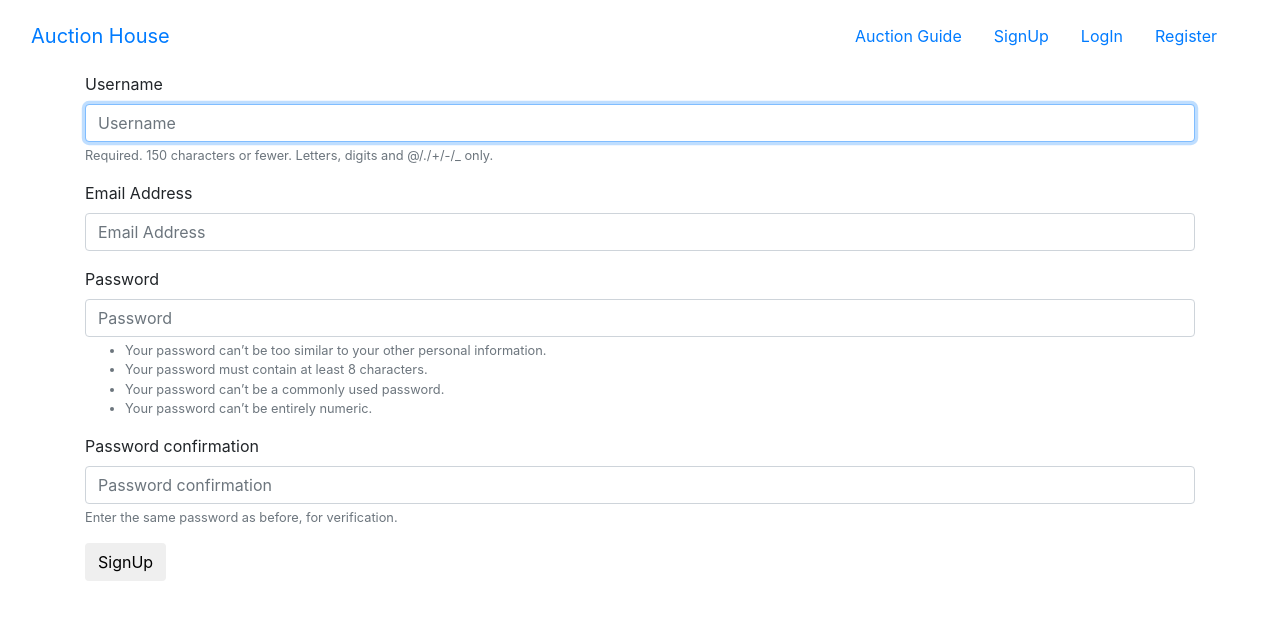
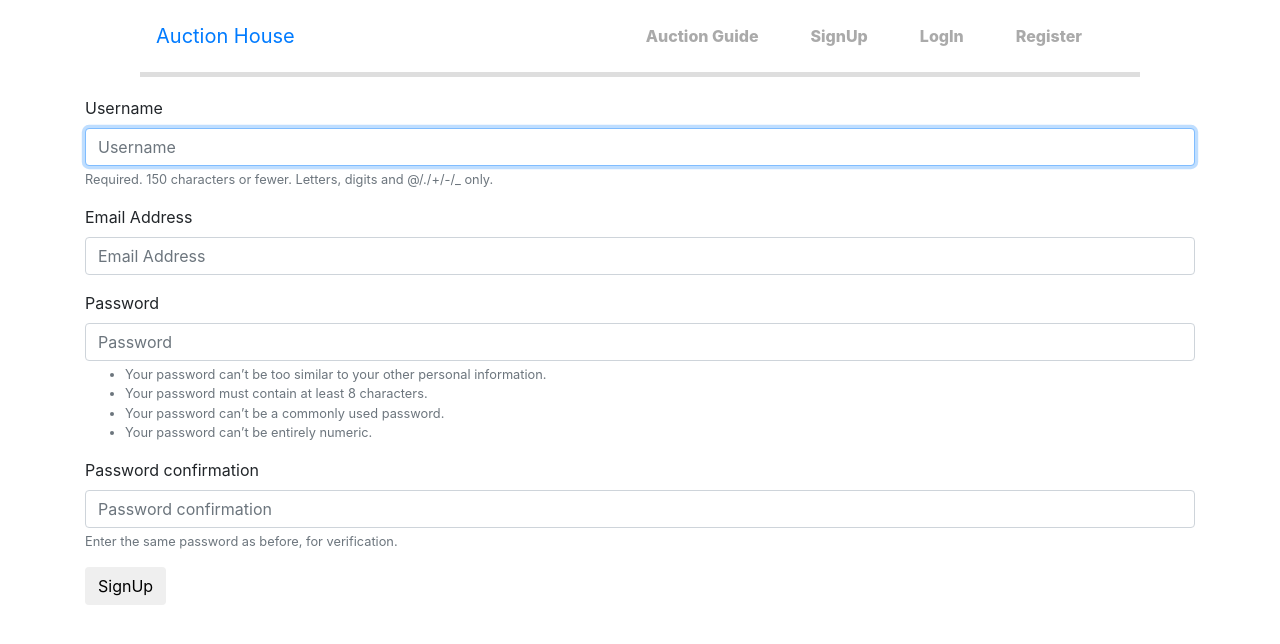
Before and after one commit to JaiminSagar/AuctionHouse, a Django app: page /auctions/signup/ in a window 1280 px wide. Shown: the top 644 px of the page. Run offline with Django 3.2, Linux system fonts and the light colour scheme; some libraries are stand-ins or nearby versions.

Commit message:
look and feel

```diff
--- a/AuctionHouseProject/auctions/models.py
+++ b/AuctionHouseProject/auctions/models.py
@@ -88,6 +88,7 @@ class BiddingOfProperty(models.Model):
     property_id=models.ForeignKey(PropertyReg,related_name='property_bid',on_delete=models.CASCADE)
     user = models.ForeignKey(User,related_name='user_bid',on_delete=models.CASCADE)
     user_bid_amount =models.IntegerField()
+    bid_time =models.DateTimeField()
 
 
 class RegForAuction(models.Model):
--- a/AuctionHouseProject/static/css/master.css
+++ b/AuctionHouseProject/static/css/master.css
@@ -0,0 +1,217 @@
+body {
+  font-family: 'Roboto', sans-serif;
+  padding: 0;
+  margin: 0;
+}
+
+small {
+  font-size: 12px;
+  color: rgba(0, 0, 0, 0.4);
+}
+
+h1 {
+  text-align: center;
+  padding: 50px 0;
+  font-weight: 800;
+  margin: 0;
+  letter-spacing: -1px;
+  color: inherit;
+  font-size: 40px;
+}
+
+h2 {
+  text-align: center;
+  font-size: 30px;
+  margin: 0;
+  font-weight: 300;
+  color: inherit;
+  padding: 50px;
+}
+
+.center {
+  text-align: center;
+}
+
+section {
+  height: 100vh;
+}
+
+/* NAVIGATION */
+nav {
+  width: 80%;
+  margin: 0 auto;
+  background: #fff;
+  padding: 50px 0;
+  box-shadow: 0px 5px 0px #dedede;
+}
+nav ul {
+  list-style: none;
+  text-align: center;
+}
+nav ul li {
+  display: inline-block;
+}
+nav ul li a {
+  display: block;
+  padding: 15px;
+  text-decoration: none;
+  color: #aaa;
+  font-weight: 800;
+  margin: 0 10px;
+}
+nav ul li a,
+nav ul li a:after,
+nav ul li a:before {
+  transition: all .5s;
+}
+nav ul li a:hover {
+  color: #555;
+}
+
+
+/* stroke */
+nav.stroke ul li a,
+nav.fill ul li a {
+  position: relative;
+}
+nav.stroke ul li a:after,
+nav.fill ul li a:after {
+  position: absolute;
+  bottom: 0;
+  left: 0;
+  right: 0;
+  margin: auto;
+  width: 0%;
+  content: '.';
+  color: transparent;
+  background: #aaa;
+  height: 1px;
+}
+nav.stroke ul li a:hover:after {
+  width: 100%;
+}
+
+nav.fill ul li a {
+  transition: all 2s;
+}
+
+nav.fill ul li a:after {
+  text-align: left;
+  content: '.';
+  margin: 0;
+  opacity: 0;
+}
+nav.fill ul li a:hover {
+  color: #fff;
+  z-index: 1;
+}
+nav.fill ul li a:hover:after {
+  z-index: -10;
+  animation: fill 1s forwards;
+  -webkit-animation: fill 1s forwards;
+  -moz-animation: fill 1s forwards;
+  opacity: 1;
+}
+
+/* Circle */
+nav.circle ul li a {
+  position: relative;
+  overflow: hidden;
+  z-index: 1;
+}
+nav.circle ul li a:after {
+  display: block;
+  position: absolute;
+  margin: 0;
+  top: 0;
+  bottom: 0;
+  left: 0;
+  right: 0;
+  content: '.';
+  color: transparent;
+  width: 1px;
+  height: 1px;
+  border-radius: 50%;
+  background: transparent;
+}
+nav.circle ul li a:hover:after {
+  -webkit-animation: circle 1.5s ease-in forwards;
+}
+
+/* SHIFT */
+nav.shift ul li a {
+  position:relative;
+  z-index: 1;
+}
+nav.shift ul li a:hover {
+  color: #91640F;
+}
+nav.shift ul li a:after {
+  display: block;
+  position: absolute;
+  top: 0;
+  left: 0;
+  bottom: 0;
+  right: 0;
+  margin: auto;
+  width: 100%;
+  height: 1px;
+  content: '.';
+  color: transparent;
+  background: #F1C40F;
+  visibility: none;
+  opacity: 0;
+  z-index: -1;
+}
+nav.shift ul li a:hover:after {
+  opacity: 1;
+  visibility: visible;
+  height: 100%;
+}
+
+
+
+/* Keyframes */
+@-webkit-keyframes fill {
+  0% {
+    width: 0%;
+    height: 1px;
+  }
+  50% {
+    width: 100%;
+    height: 1px;
+  }
+  100% {
+    width: 100%;
+    height: 100%;
+    background: #333;
+  }
+}
+
+/* Keyframes */
+@-webkit-keyframes circle {
+  0% {
+    width: 1px;
+    top: 0;
+    left: 0;
+    bottom: 0;
+    right: 0;
+    margin: auto;
+    height: 1px;
+    z-index: -1;
+    background: #eee;
+    border-radius: 100%;
+  }
+  100% {
+    background: #aaa;
+    height: 5000%;
+    width: 5000%;
+    z-index: -1;
+    top: 0;
+    bottom: 0;
+    left: 0;
+    right: 0;
+    margin: auto;
+    border-radius: 0;
+  }
+}
--- a/AuctionHouseProject/templates/base.html
+++ b/AuctionHouseProject/templates/base.html
@@ -12,14 +12,11 @@
         <script src="https://code.jquery.com/jquery-3.2.1.slim.min.js" integrity="sha384-KJ3o2DKtIkvYIK3UENzmM7KCkRr/rE9/Qpg6aAZGJwFDMVNA/GpGFF93hXpG5KkN" crossorigin="anonymous"></script>
         <script src="https://cdnjs.cloudflare.com/ajax/libs/popper.js/1.12.9/umd/popper.min.js" integrity="sha384-ApNbgh9B+Y1QKtv3Rn7W3mgPxhU9K/ScQsAP7hUibX39j7fakFPskvXusvfa0b4Q" crossorigin="anonymous"></script>
         <script src="https://maxcdn.bootstrapcdn.com/bootstrap/4.0.0/js/bootstrap.min.js" integrity="sha384-JZR6Spejh4U02d8jOt6vLEHfe/JQGiRRSQQxSfFWpi1MquVdAyjUar5+76PVCmYl" crossorigin="anonymous"></script>
-
+        <link href='https://fonts.googleapis.com/css?family=Roboto:500,900,100,300,700,400' rel='stylesheet' type='text/css'>
     </head>
     <body>
         <div class="container-fluid">
-            <nav class="nav navbar navbar-expand-lg">
-              <button class="navbar-toggler" type="button" data-toggle="collapse" data-target="#navbarTogglerDemo01" aria-controls="navbarTogglerDemo01" aria-expanded="false" aria-label="Toggle navigation">
-                <span class="navbar-toggler-icon"></span>
-              </button>
+            <nav class="stroke nav navbar navbar-expand-lg">
               <div class="collapse navbar-collapse" id="navbarTogglerDemo01">
                 <a class="navbar-brand" href="#">Auction House</a>
                   {% if user.is_authenticated %}
@@ -59,6 +56,7 @@
               </div>
             </nav>
         </div>
+        <br/>
     {%block content%}
     {%endblock%}
     </body>
```
